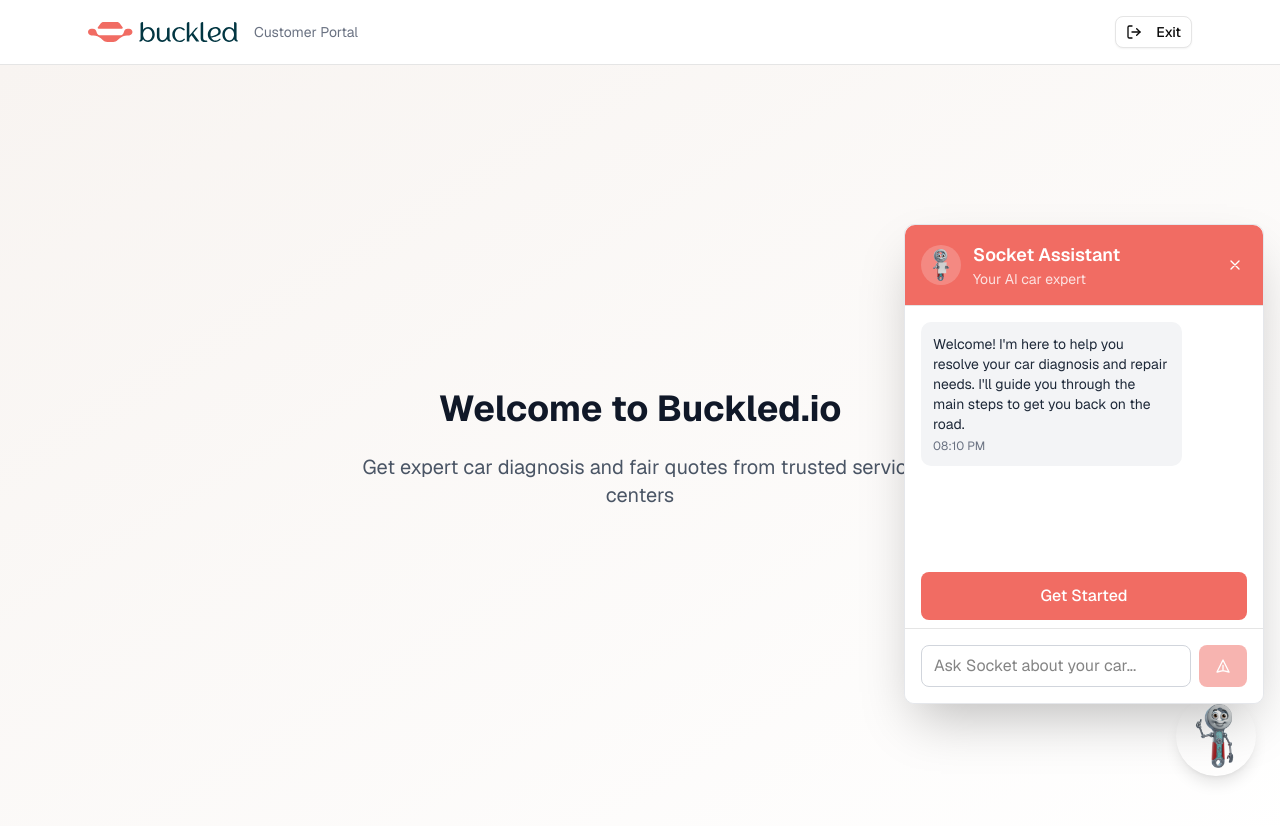
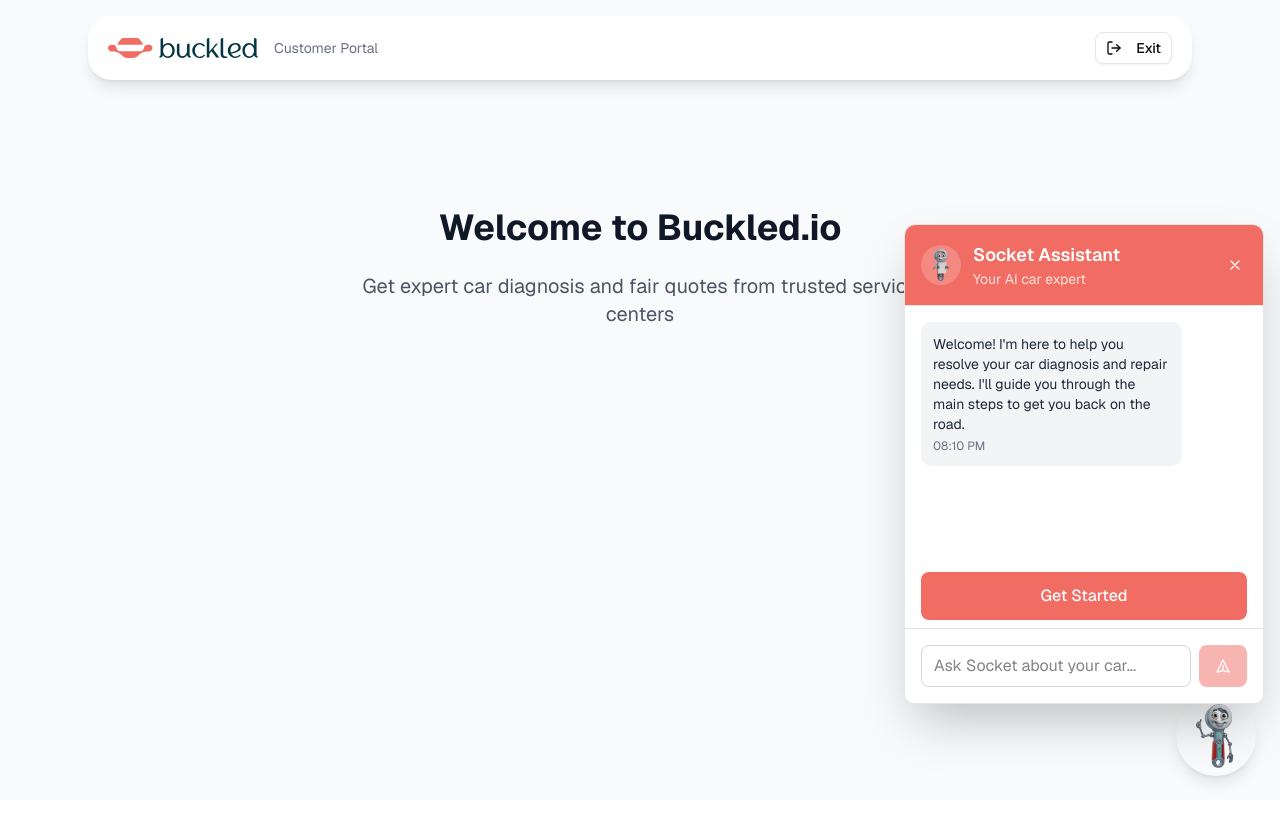
Before and after one commit to anthonyiscoding/buckled-demo-n8, a Next.js app: page /customer in a window 1280 px wide. Shown: the top 826 px of the page. After the commit the page ends 800 px from the top, so only its background shows below. Built offline with nearby package versions, Linux system fonts and the light colour scheme.

Commit message:
floating navbar

```diff
--- a/app/customer/page.tsx
+++ b/app/customer/page.tsx
@@ -260,10 +260,11 @@ function CustomerInterface() {
   }
 
   return (
-    <div className="min-h-screen bg-white">
+    <div className="min-h-screen bg-gray-50">
       {/* Header with breadcrumb navigation */}
-      <div className="border-b bg-white sticky top-0 z-40">
-        <div className="max-w-6xl mx-auto px-6 py-4">
+      <div className="fixed top-0 left-0 right-0 z-[9999] pt-4">
+        <div className="max-w-6xl mx-auto px-6">
+          <div className="bg-white rounded-3xl shadow-lg z-[5] w-full px-5 py-4">
             <div className="flex items-center justify-between">
               <div className="flex items-center gap-4">
                 <Link href="/" className="text-xl font-semibold text-gray-900 hover:text-blue-600">
@@ -278,6 +279,7 @@ function CustomerInterface() {
                     Exit
                   </Button>
                 </Link>
+              </div>
             </div>
           </div>
         </div>
@@ -297,7 +299,9 @@ function CustomerInterface() {
             }}
             className="w-full"
           >
+            <div className="pt-40">
               {renderCurrentStep()}
+            </div>
           </motion.div>
         </AnimatePresence>
       </main>
--- a/app/customer/screens/scheduling.tsx
+++ b/app/customer/screens/scheduling.tsx
@@ -27,7 +27,7 @@ export function Scheduling() {
     const { setCurrentStep } = useNavigation()
 
     return (
-        <div className="max-w-2xl mx-auto px-6 py-12">
+        <div className="max-w-2xl mx-auto py-12">
             <SocketStatus src="/images/socket-calendar.png" alt="Socket holding a calendar" />
             <div className="mb-8">
                 <h2 className="text-3xl font-bold text-gray-900 mb-2">Schedule Your Service</h2>
--- a/app/customer/screens/welcome.tsx
+++ b/app/customer/screens/welcome.tsx
@@ -18,8 +18,8 @@ export function Welcome() {
 
     if (hasExistingData) {
         return (
-            <div className="min-h-screen flex items-center justify-center bg-gradient-to-br from-[#f8f4f1] to-white">
-                <div className="text-center max-w-2xl mx-auto px-6">
+            <div className="max-w-2xl mx-auto px-6 py-12">
+                <div className="text-center">
                     <h1 className="text-4xl font-bold text-gray-900 mb-6">Welcome back to Buckled.io</h1>
                     <p className="text-xl text-gray-600 mb-8">
                         We found your previous session. Would you like to continue where you left off or start a new quote?
@@ -45,8 +45,8 @@ export function Welcome() {
     }
 
     return (
-        <div className="min-h-screen flex items-center justify-center bg-gradient-to-br from-[#f8f4f1] to-white">
-            <div className="text-center max-w-2xl mx-auto px-6">
+        <div className="max-w-2xl mx-auto px-6 py-12">
+            <div className="text-center">
                 <h1 className="text-4xl font-bold text-gray-900 mb-6">Welcome to Buckled.io</h1>
                 <p className="text-xl text-gray-600 mb-8">
                     Get expert car diagnosis and fair quotes from trusted service centers
--- a/app/globals.css
+++ b/app/globals.css
@@ -123,6 +123,7 @@
   * {
     @apply border-border outline-ring/50;
   }
+
   body {
     @apply bg-background text-foreground;
   }
@@ -134,9 +135,11 @@
     transform: scale(0);
     opacity: 0;
   }
+
   50% {
     transform: scale(1.1);
   }
+
   100% {
     transform: scale(1);
     opacity: 1;
@@ -153,6 +156,7 @@
     transform: scale(0.8);
     opacity: 0;
   }
+
   to {
     transform: scale(1);
     opacity: 1;
@@ -170,6 +174,7 @@
     opacity: 0;
     transform-origin: bottom right;
   }
+
   to {
     transform: scale(1) translate(0, 0);
     opacity: 1;
@@ -183,6 +188,7 @@
     opacity: 1;
     transform-origin: bottom right;
   }
+
   to {
     transform: scale(0.2) translate(120px, 80px);
     opacity: 0;
@@ -206,6 +212,7 @@
     opacity: 0;
     transform: scale(0.8);
   }
+
   to {
     opacity: 1;
     transform: scale(1);
@@ -227,6 +234,7 @@
     opacity: 0;
     transform: translateY(10px);
   }
+
   to {
     opacity: 1;
     transform: translateY(0);
@@ -256,3 +264,21 @@
 .animate-fade-in-delayed-4 {
   animation: fade-in 0.5s ease-out 1.0s both;
 }
+
+.header {
+  z-index: 9999;
+  padding-top: 16px;
+  position: fixed;
+  top: 0;
+  left: 0;
+  right: 0;
+}
+
+.navbar {
+  z-index: 5;
+  background-color: var(--color--neutral-01);
+  border-radius: 24px;
+  width: 100%;
+  padding: 16px 20px;
+  box-shadow: 0 2px 7px #00000029;
+}
--- a/app/service-center/page.tsx
+++ b/app/service-center/page.tsx
@@ -77,8 +77,9 @@ export default function ServiceCenterPage() {
   return (
     <div className="min-h-screen bg-gray-50">
       {/* Header */}
-      <div className="border-b bg-white">
-        <div className="max-w-6xl mx-auto px-6 py-4">
+      <div className="fixed top-0 left-0 right-0 z-[9999] pt-4">
+        <div className="max-w-6xl mx-auto px-6">
+          <div className="bg-white rounded-3xl shadow-lg z-[5] w-full px-5 py-4">
             <div className="flex items-center justify-between">
               <div className="flex items-center gap-4">
                 <Link href="/" className="text-xl font-semibold text-gray-900 hover:text-blue-600">
@@ -104,9 +105,11 @@ export default function ServiceCenterPage() {
             </div>
           </div>
         </div>
+      </div>
 
       {/* Main Content */}
       <div className="container mx-auto px-6 py-8">
+        <div className="pt-40">
           <div className="mb-8">
             <h2 className="text-3xl font-bold text-gray-900 mb-2">Welcome to Your Service Center Dashboard</h2>
             <p className="text-gray-600">Manage customer requests, provide quotes, and grow your auto repair business.</p>
@@ -329,5 +332,6 @@ export default function ServiceCenterPage() {
           </div>
         </div>
       </div>
+    </div>
   )
 }
```
Also changed, not shown: 1 other file (tests, documents, lock files or other folders). Lines whose indentation alone changed are shown as unchanged.
